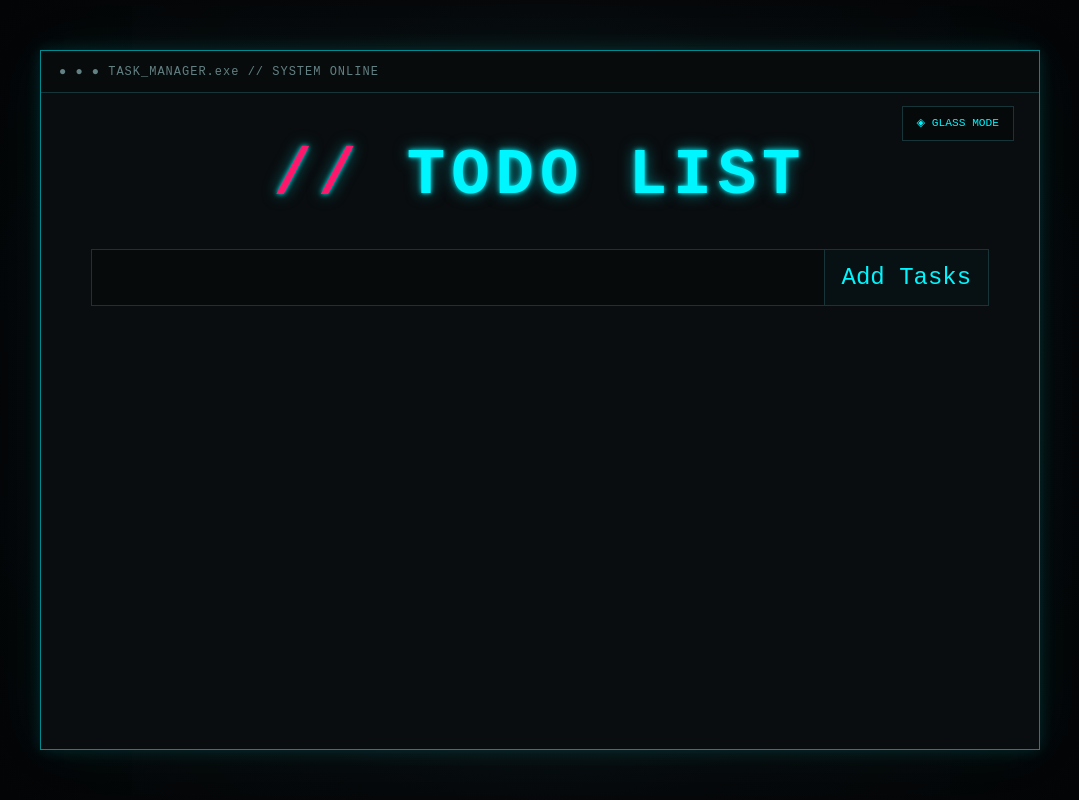
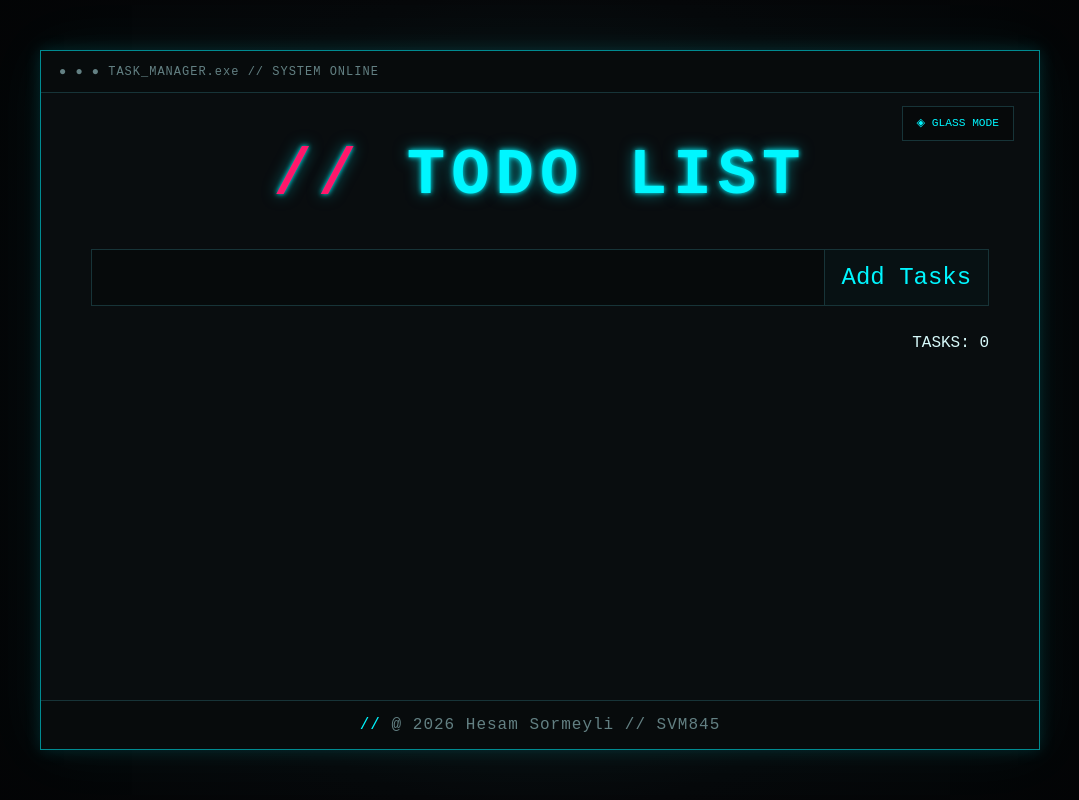
Before and after one commit to SVM845/todo-list, a plain HTML site: page index.html in a window 1280 px wide. Shown: the whole page, without its empty margins (100-1179 px from the left). Drawn offline with Linux system fonts and the light colour scheme.

Commit message:
2.2
sound effects

```diff
--- a/index.html
+++ b/index.html
@@ -11,14 +11,25 @@
 <body>
     <div class="container">
         <button id="themeButton">◈ GLASS MODE</button>
+
         <div class="header">
+
             <h1>ToDo List</h1>
+
             <div id="newTask">
                 <input type="text">
                 <button>Add Tasks</button>
             </div>
+            <div class="taskCounterContainer">
+                <p id="taskCounter">TASKS: 0</p>
+            </div>
+
         </div>
+
         <div class="tasksContainer"></div>
+        <footer class="creditFooter">
+            @ 2026 Hesam Sormeyli // SVM845
+        </footer>
         <script src="script.js"></script>
 </body>
 
--- a/script.js
+++ b/script.js
@@ -2,11 +2,21 @@ const addTaskButton = document.querySelector('#newTask button');
 const input = document.querySelector('#newTask input');
 const tasksContainer = document.querySelector('.tasksContainer');
 const themeButton = document.querySelector('#themeButton');
+const taskCounter = document.querySelector('#taskCounter');
 
 
 // TASK DATA
 
 let tasks = [];
+
+
+//  SOUNDS
+const markSound = new Audio("./sounds/done.mp3");
+const deleteSound = new Audio("./sounds/delete.wav");
+const switchSound = new Audio("./sounds/switch.mp3");
+const addSound = new Audio("./sounds/add.mp3");
+
+
 
 
 // LOCAL STORAGE
@@ -24,10 +34,16 @@ function loadTasks() {
 }
 
 
+// TASK COUNTER
+
+function updateTaskCounter() {
+    taskCounter.textContent = `TASKS: ${tasks.length}`;
+}
+
+
 // ADD TASK
 
 addTaskButton.addEventListener("click", addTask);
-
 input.addEventListener("keydown", (e) => {
     if (e.key === "Enter") {
         addTask();
@@ -53,6 +69,8 @@ function addTask() {
 
     input.value = "";
     input.focus();
+    addSound.currentTime = 0;
+    addSound.play();
 }
 
 
@@ -60,22 +78,34 @@ function addTask() {
 
 function renderTasks() {
 
-    // Clear current tasks
+    // Clear existing tasks
     tasksContainer.innerHTML = "";
 
-    // Create every task from the tasks array
+
     tasks.forEach(task => {
 
-        // Main task container
+
+        // MAIN TASK
+
+
         const taskElement = document.createElement('div');
         taskElement.classList.add('task');
 
-        // Task text
+
+
+        // TASK TEXT
+
+
         const p = document.createElement('p');
+
         p.textContent = task.text;
         p.classList.add('taskText');
 
-        // Buttons container
+
+
+        // BUTTON CONTAINER
+
+
         const taskButtons = document.createElement('div');
         taskButtons.classList.add('taskButtons');
 
@@ -132,6 +162,9 @@ function renderTasks() {
 
         deleteButton.addEventListener("click", () => {
 
+            deleteSound.currentTime = 0;
+            deleteSound.play();
+
             tasks = tasks.filter(t => t.id !== task.id);
 
             saveTasks();
@@ -140,10 +173,13 @@ function renderTasks() {
 
 
 
-        // COMPLETED STYLING
+        // COMPLETED STYLE
 
 
         if (task.completed) {
+
+            markSound.currentTime = 0;
+            markSound.play();
             p.classList.add('completed');
             taskElement.classList.add('completedTask');
         }
@@ -162,24 +198,32 @@ function renderTasks() {
 
         tasksContainer.appendChild(taskElement);
     });
+
+
+    // Update counter
+    updateTaskCounter();
 }
 
 
 // THEME SWITCH
 
 themeButton.addEventListener("click", () => {
-
+    switchSound.currentTime = 0;
+    switchSound.play();
     document.body.classList.toggle("glassTheme");
 
     if (document.body.classList.contains("glassTheme")) {
+
         themeButton.textContent = "◈ CYBER MODE";
+
     } else {
+
         themeButton.textContent = "◈ GLASS MODE";
     }
 });
 
 
-// LOAD SAVED TASKS
+// INITIAL LOAD
 
 loadTasks();
 renderTasks();
--- a/style.css
+++ b/style.css
@@ -493,6 +493,23 @@ body {
     padding: 0 10px;
   }
 }
+.creditFooter {
+  width: 100%;
+  padding: 12px 20px;
+  border-top: 1px solid var(--border);
+  background: #070b0c;
+  color: var(--muted);
+  text-align: center;
+  font-family: "Courier New", monospace;
+  font-size: 1rem;
+  letter-spacing: 1px;
+  flex-shrink: 0;
+}
+
+.creditFooter::before {
+  content: "// ";
+  color: var(--cyan);
+}
 
 /* GLASS FUTURISTIC THEME */
 
@@ -755,3 +772,22 @@ body.glassTheme .editButton:hover {
   border-color: rgba(255, 216, 107, 0.4);
   box-shadow: 0 0 20px rgba(255, 216, 107, 0.15);
 }
+
+.taskCounterContainer {
+  width: 100%;
+  display: flex;
+  justify-content: flex-end;
+}
+
+body.glassTheme .creditFooter {
+  font-size: 1rem;
+  background: rgba(255, 255, 255, 0.04);
+  border-top: 1px solid rgba(255, 255, 255, 0.1);
+  color: rgba(255, 255, 255, 0.45);
+  font-family: Inter, Arial, sans-serif;
+  border-radius: 0 0 24px 24px;
+}
+
+body.glassTheme .creditFooter::before {
+  content: "";
+}
```
Also changed, not shown: 4 other files.
